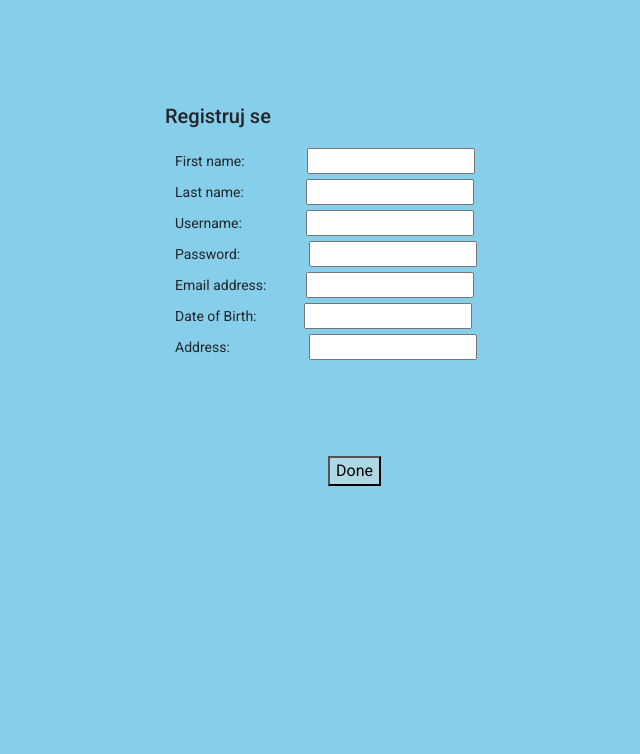
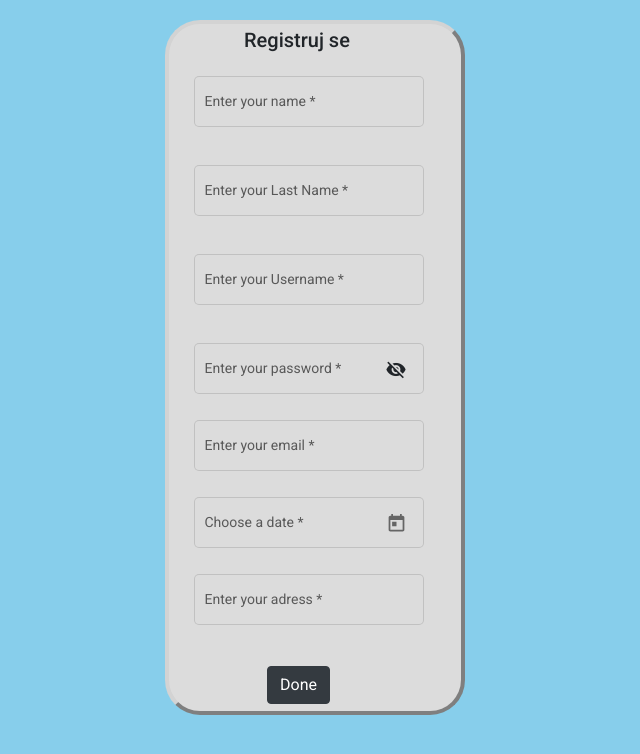
Before and after one commit to slavke01/AnguWarriors, an Angular app: page /register in a window 1280 px wide. Shown: the top 754 px of the page, without its empty margins (385-1025 px from the left). Built offline with nearby package versions, Linux system fonts and the light colour scheme.

Commit message:
Register

```diff
--- a/src/app/reg-comp/reg-comp.component.css
+++ b/src/app/reg-comp/reg-comp.component.css
@@ -1,33 +1,21 @@
-.reg-right{
-
-position: absolute;
-top: 83px;
 
 
-}
-.btn{
-
-position: absolute;
-margin-top: 20px;
-margin-left: 150px;
-
-}
 
 .input-textbox-left{
     margin-left: 40px;
 
 }
 
-.levi{
-    margin-left: 10px;
-}
 
-.desni{
-    margin-left: 10px;
-}
 .reg-comp{
 
 position: absolute;
 left: 550px;
-top: 100px;
+top: 20px;
+width: 300px;
+padding-left: 25px;
+border-radius: 35px;
+background: gainsboro;
+border: 4px lightgray;
+border-style: outset;
 }
--- a/src/app/reg-comp/reg-comp.component.html
+++ b/src/app/reg-comp/reg-comp.component.html
@@ -1,174 +1,153 @@
+
   <div class="reg-comp">
-<h2  >Registruj se</h2>
+    <h2 style="margin-left: 50px">Registruj se</h2>
     <table>
-
-
-
       <div class="levi">
-        <div >
-
-          <label for="firstName">First name:</label>
+        <div>
+          <p>
+            <mat-form-field appearance="outline"   style="width: 230px;">
+              <mat-label>Enter your name</mat-label>
               <input
-            style="margin-left: 62px;"
+                matInput
+                (input)="onChangeFirstName($event.target.value)"
+                placeholder="First Name"
+                [formControl]="firstNameCon"
                 required
-            class="input-textbox-left"
-            (input)="onChangeFirstName($event.target.value)"
-            type="text"
-            name="firstName"
-            ngModel
-            #firstName="ngModel"
 
               />
-          <div  class="alert alert-danger" style="width: 190px; margin-left: 95px;" *ngIf="firstName.touched && !firstName.valid">
-            Ne sme biti prazno!
+              <mat-error *ngIf="firstNameCon.invalid">{{
+                getErrorMessageFirstName()
+              }}</mat-error>
+              <!--mat-hint>Hint</mat-hint-->
+            </mat-form-field>
+          </p>
+        </div>
+
+        <div>
+          <p>
+            <mat-form-field appearance="outline" style="width: 230px;">
+              <mat-label>Enter your Last Name</mat-label>
+              <input
+                matInput
+                (input)="onChangeLastName($event.target.value)"
+                placeholder="Last Name"
+                [formControl]="lastNameCon"
+                required
+              />
+              <mat-error *ngIf="lastNameCon.invalid">{{
+                getErrorMessageLastName()
+              }}</mat-error>
+              <!--mat-hint>Hint</mat-hint-->
+            </mat-form-field>
+          </p>
+        </div>
+
+        <div>
+          <p>
+            <mat-form-field appearance="outline" style="width: 230px;">
+              <mat-label>Enter your Username</mat-label>
+              <input
+                matInput
+                (input)="onChangeUsername($event.target.value)"
+                placeholder="Username"
+                [formControl]="usernameCon"
+                required
+              />
+              <mat-error *ngIf="usernameCon.invalid">{{
+                getErrorMessageUsername()
+              }}</mat-error>
+              <!--mat-hint>Hint</mat-hint-->
+            </mat-form-field>
+          </p>
+        </div>
+
+        <div>
+          <mat-form-field appearance="outline" style="width: 230px;">
+            <mat-label>Enter your password</mat-label>
+            <input
+              matInput
+              (input)="onChangePassword($event.target.value)"
+              [type]="hide ? 'password' : 'text'"
+              [formControl]="passwordCon"
+              required
+            />
+            <button
+              mat-icon-button
+              matSuffix
+              (click)="hide = !hide"
+              [attr.aria-label]="'Hide password'"
+              [attr.aria-pressed]="hide"
+            >
+              <mat-icon>{{ hide ? "visibility_off" : "visibility" }}</mat-icon>
+            </button>
+            <mat-error *ngIf="passwordCon.invalid">{{
+              getErrorMessagePassword()
+            }}</mat-error>
+          </mat-form-field>
         </div>
       </div>
 
-        <div >
-
-          <label for="lastName">Last name:</label>
+      <div class="desni">
+        <div>
+          <mat-form-field appearance="outline" style="width: 230px;">
+            <mat-label>Enter your email</mat-label>
             <input
-          style="margin-left: 62px;"
+              matInput
+              (input)="onChangeEmailAddress($event.target.value)"
+              placeholder="pat@example.com"
+              [formControl]="email"
               required
-            class="input-textbox-left"
-            (input)="onChangeLastName($event.target.value)"
-            type="text"
-            name="lastName"
-            ngModel
-            #lastName="ngModel"
-
             />
-          <div  class="alert alert-danger" style="width: 190px; margin-left: 95px;" *ngIf="lastName.touched && !lastName.valid">
-            Ne sme biti prazno!
-          </div>
-        </div>
-
-        <div >
-
-          <label for="username">Username:</label>
-          <input
-          style="margin-left: 64px;"
-            required
-            class="input-textbox-left"
-            (input)="onChangeUsername($event.target.value)"
-            type="text"
-            name="username"
-            ngModel
-            #username="ngModel"
-
-          />
-          <div  class="alert alert-danger" style="width: 190px; margin-left: 95px;" *ngIf="username.touched && !username.valid">
-            Ne sme biti prazno!
-          </div>
+            <mat-error *ngIf="email.invalid">{{
+              getErrorMessageEmail()
+            }}</mat-error>
+          </mat-form-field>
         </div>
 
         <div>
-
-          <label for="password">Password: &nbsp;</label>
-
+          <mat-form-field appearance="outline" style="width: 230px;">
+            <mat-label>Choose a date</mat-label>
             <input
-          style="margin-left: 62px;"
+              matInput
+              (dateInput)="onChangeDateOfBirth($event.target.value)"
+              [matDatepicker]="picker"
+              [formControl]="dateOfBirthCon"
               required
-            class="input-textbox-left"
-            (input)="onChangePassword($event.target.value)"
-            type="text"
-            name="password"
-            ngModel
-            #password="ngModel"
-
             />
-          <div  class="alert alert-danger" style="width: 190px; margin-left: 95px;" *ngIf="password.touched && !password.valid">
-            Ne sme biti prazno!
+            <mat-datepicker-toggle
+              matSuffix
+              [for]="picker"
+            ></mat-datepicker-toggle>
+            <mat-datepicker #picker></mat-datepicker>
+            <mat-error *ngIf="dateOfBirthCon.invalid">{{
+              getErrorMessageDate()
+            }}</mat-error>
+          </mat-form-field>
         </div>
 
-        </div>
-
-      </div>
-
-
-
-      <div class="desni">
-
-        <div >
-
-          <label for="email">Email address:</label>
+        <div>
+          <p>
+            <mat-form-field appearance="outline" style="width: 230px;">
+              <mat-label>Enter your adress</mat-label>
               <input
-
+                matInput
+                (input)="onChangeAddress($event.target.value)"
+                placeholder="Adress"
+                [formControl]="addressCon"
                 required
-            class="input-textbox-left"
-            (input)="onChangeEmailAddress($event.target.value)"
-            type="text"
-            name="email"
-            ngModel
-            #email="ngModel"
-
               />
-          <div  class="alert alert-danger" style="width: 190px; margin-left: 95px;" *ngIf="email.touched && !email.valid">
-            Ne sme biti prazno!
+              <mat-error *ngIf="addressCon.invalid">{{
+                getErrorMessageAddress()
+              }}</mat-error>
+              <!--mat-hint>Hint</mat-hint-->
+            </mat-form-field>
+          </p>
         </div>
       </div>
-
-        <div >
-
-          <label for="birthday">Date of Birth:</label>
-          <input
-          style="margin-left: 47px;"
-            required
-            class="input-textbox-left"
-            (input)="onChangeDateOfBirth($event.target.value)"
-            type="text"
-            name="birthday"
-            ngModel
-            #birthday="ngModel"
-
-          />
-          <div  class="alert alert-danger" style="width: 190px; margin-left: 95px;" *ngIf="birthday.touched && !birthday.valid">
-            Ne sme biti prazno!
-          </div>
-        </div>
-
-        <div >
-
-          <label for="address">Address:</label>
-          <input
-          style="margin-left: 79px;"
-            required
-            class="input-textbox-left"
-            (input)="onChangeAddress($event.target.value)"
-            type="text"
-            name="address"
-            ngModel
-            #address="ngModel"
-
-          />
-          <div  class="alert alert-danger" style="width: 190px; margin-left: 95px;" *ngIf="address.touched && !address.valid">
-            Ne sme biti prazno!
-          </div>
-        </div>
-
-
-      </div>
-
-
-
-
-
-
-
     </table>
     <form>
-  <br/>
-  <br/>
-
-
-
-  <div class="btn">
-    <br />
-    <button (click)="metodaAjmo()" style="background-color: lightblue">
-      Done
-    </button>
+      <div class="btn" style="margin-left: 60px">
+        <button class="btn btn-dark" (click)="metodaAjmo()">Done</button>
       </div>
-
     </form>
-
   </div>
--- a/src/app/reg-comp/reg-comp.component.ts
+++ b/src/app/reg-comp/reg-comp.component.ts
@@ -1,54 +1,109 @@
 import { Component, OnInit } from '@angular/core';
+import { FormControl, Validators } from '@angular/forms';
 
 @Component({
   selector: 'app-reg-comp',
   templateUrl: './reg-comp.component.html',
-  styleUrls: ['./reg-comp.component.css']
+  styleUrls: ['./reg-comp.component.css'],
 })
 export class RegCompComponent implements OnInit {
+  email = new FormControl('', [Validators.required, Validators.email]);
+  firstNameCon = new FormControl('', [Validators.required]);
+  lastNameCon = new FormControl('', [Validators.required]);
+  dateOfBirthCon = new FormControl('', [Validators.required]);
+  addressCon = new FormControl('', [Validators.required]);
+  usernameCon = new FormControl('', [Validators.required]);
+  passwordCon = new FormControl('', [Validators.required]);
 
-  firstName=null;
-  lastName=null;
-  dateOfBirth=null;
-  address=null;
-  emailAddress=null;
-  username=null;
-  password=null;
+  getErrorMessageEmail() {
+    if (this.email.hasError('required')) {
+      return 'You must enter a value';
+    }
 
-  constructor() { }
+    return this.email.hasError('email') ? 'Not a valid email' : '';
+  }
+  getErrorMessageFirstName() {
+    if (this.firstNameCon.hasError('required')) {
+      return 'You must enter your First name';
+    }
+    if (this.lastNameCon.hasError('required')) {
+      return 'You must enter your last name';
+    }
+    return "";
+  }
+  getErrorMessageLastName() {
 
-  ngOnInit(): void {
+    if (this.lastNameCon.hasError('required')) {
+      return 'You must enter your last name';
+    }
+    return "";
+  }
+  getErrorMessageUsername() {
+    if (this.usernameCon.hasError('required')) {
+      return 'You must enter your username';
+    }
+    return "";
+  }
+  getErrorMessagePassword() {
+    if (this.usernameCon.hasError('required')) {
+      return 'You must enter your password';
+    }
+    return "";
   }
 
-  onChangeFirstName(param:string){
-    this.firstName=param;
+  getErrorMessageDate() {
+    if (this.dateOfBirthCon.hasError('required')) {
+      return 'You must chose a date';
+    }
+    return "";
+  }
+  getErrorMessageAddress() {
+    if (this.dateOfBirthCon.hasError('required')) {
+      return 'You must chose an address';
+    }
+    return "";
+  }
+  firstName = null;
+  lastName = null;
+  dateOfBirth = null;
+  address = null;
+  emailAddress = null;
+  username = null;
+  password = null;
+  hide = true;
+  constructor() {}
+
+  ngOnInit(): void {}
+
+  onChangeFirstName(param: string) {
+    this.firstName = param;
   }
 
-  onChangeLastName(param:string){
-    this.lastName=param;
+  onChangeLastName(param: string) {
+    this.lastName = param;
   }
 
-  onChangeDateOfBirth(param:string){
-    this.dateOfBirth=param;
+  onChangeDateOfBirth(param: string) {
+    this.dateOfBirth = param;
   }
 
-  onChangeAddress(param:string){
-    this.address=param;
+  onChangeAddress(param: string) {
+    this.address = param;
   }
 
-  onChangeEmailAddress(param:string){
-    this.emailAddress=param;
+  onChangeEmailAddress(param: string) {
+    this.emailAddress = param;
   }
 
-  onChangeUsername(param:string){
-    this.username=param;
+  onChangeUsername(param: string) {
+    this.username = param;
   }
 
-  onChangePassword(param:string){
-    this.password=param;
+  onChangePassword(param: string) {
+    this.password = param;
   }
 
-  metodaAjmo(){
+  metodaAjmo() {
     console.log(this.firstName);
     console.log(this.lastName);
     console.log(this.dateOfBirth);
@@ -57,5 +112,4 @@ export class RegCompComponent implements OnInit {
     console.log(this.username);
     console.log(this.password);
   }
-
 }
```
Also changed, not shown: src/app/angular-material/angular-material.module.ts (+9 -2 lines), src/app/app.module.ts (+6 -3 lines), src/app/new-incident-comp/new-incident-comp.component.html (line endings or trailing spaces). Lines whose indentation alone changed are shown as unchanged.
